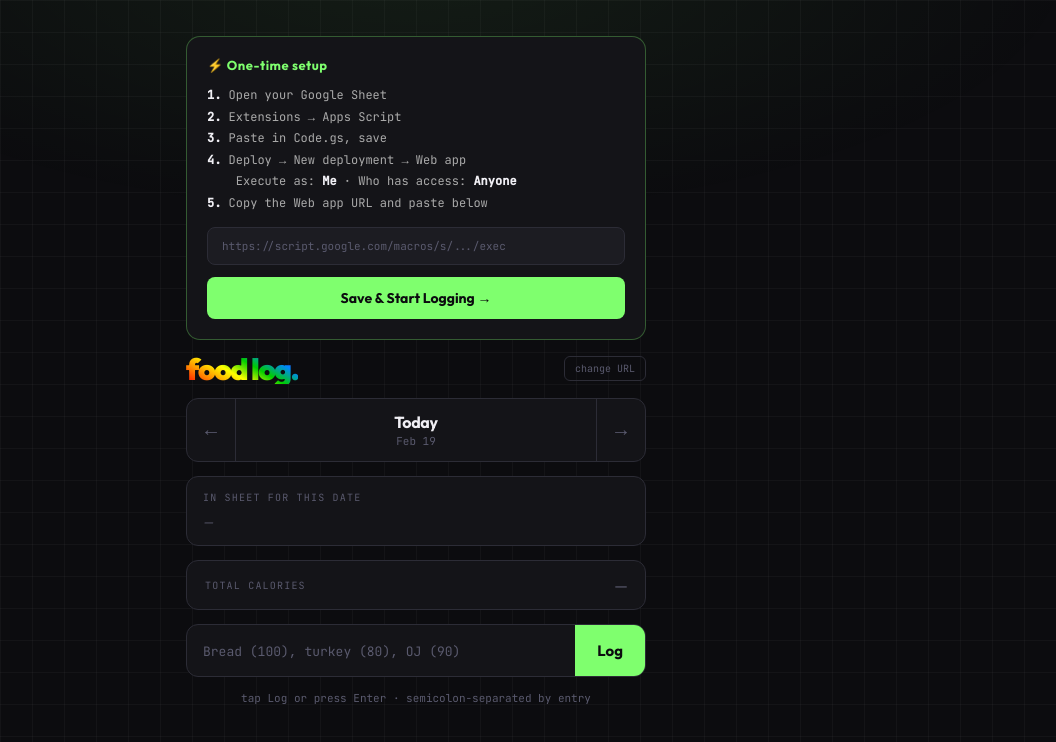
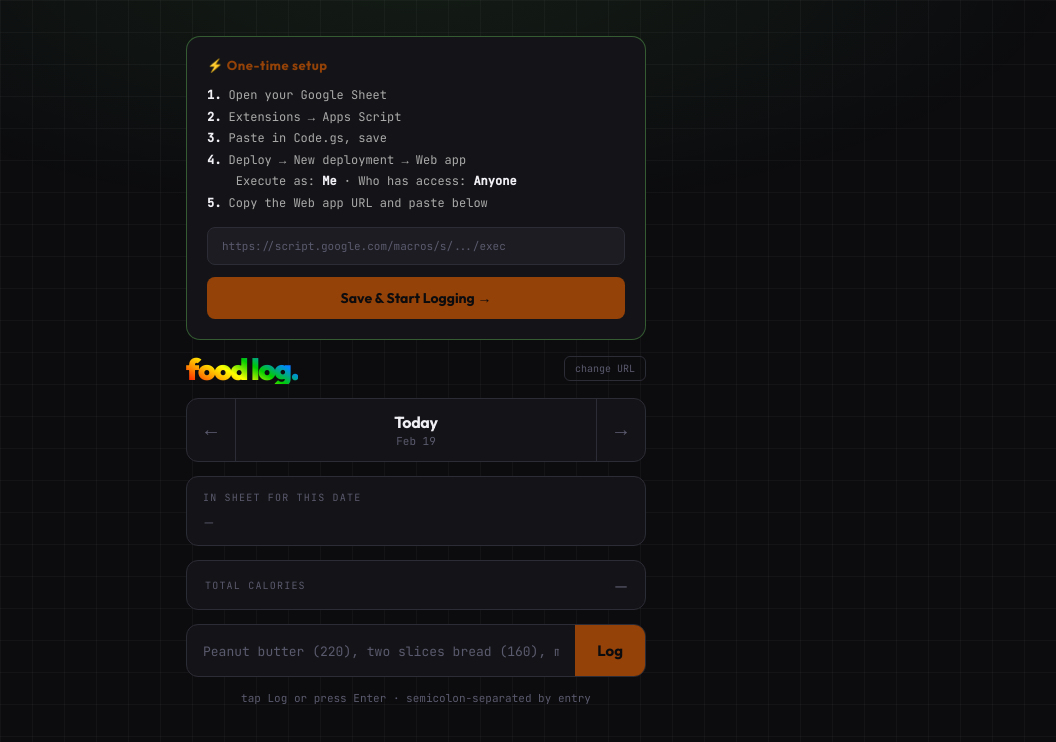
Before and after one commit to rua2006/food-log, a plain HTML site: page index.html in a window 1280 px wide. Shown: the whole page, without its empty margins (224-1280 px from the left). Drawn offline with Linux system fonts and the light colour scheme.

Commit message:
accent burnt orange, placeholder food better :)

```diff
--- a/index.html
+++ b/index.html
@@ -14,7 +14,7 @@
     --card: #141418;
     --card2: #1c1c22;
     --border: #2c2c36;
-    --accent: #7fff6e;
+    --accent: #944207;
     --accent-dark: #55c447;
     --accent-glow: rgba(127,255,110,0.12);
     --red: #ff6b6b;
@@ -416,7 +416,7 @@
   </div>
 
   <div class="input-group">
-    <input type="text" id="foodInput" placeholder="Bread (100), turkey (80), OJ (90)" autocomplete="off" spellcheck="false" inputmode="text">
+    <input type="text" id="foodInput" placeholder="Peanut butter (220), two slices bread (160), milk (80)" autocomplete="off" spellcheck="false" inputmode="text">
     <button class="log-btn" id="logBtn">Log</button>
   </div>
 
```
